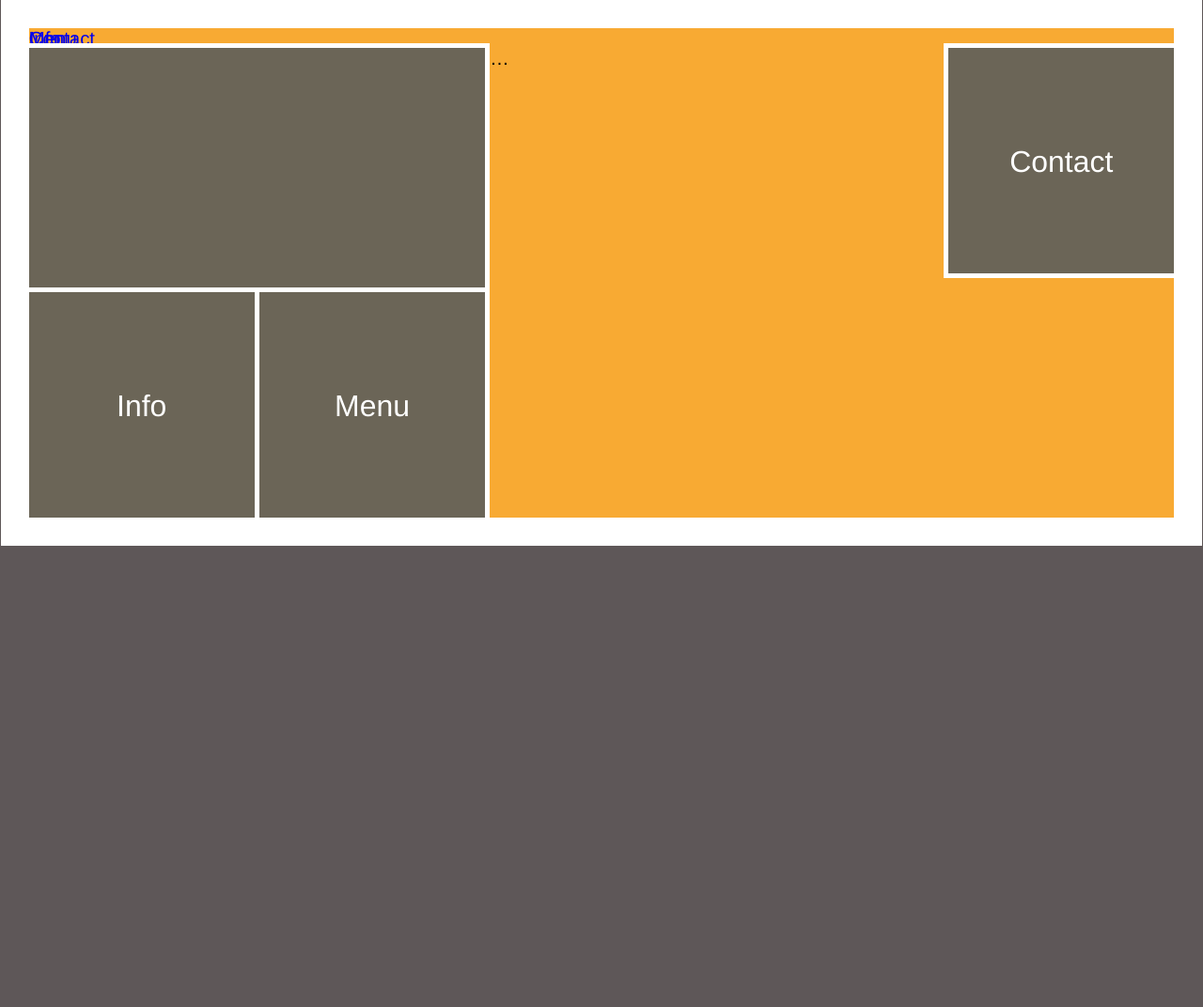
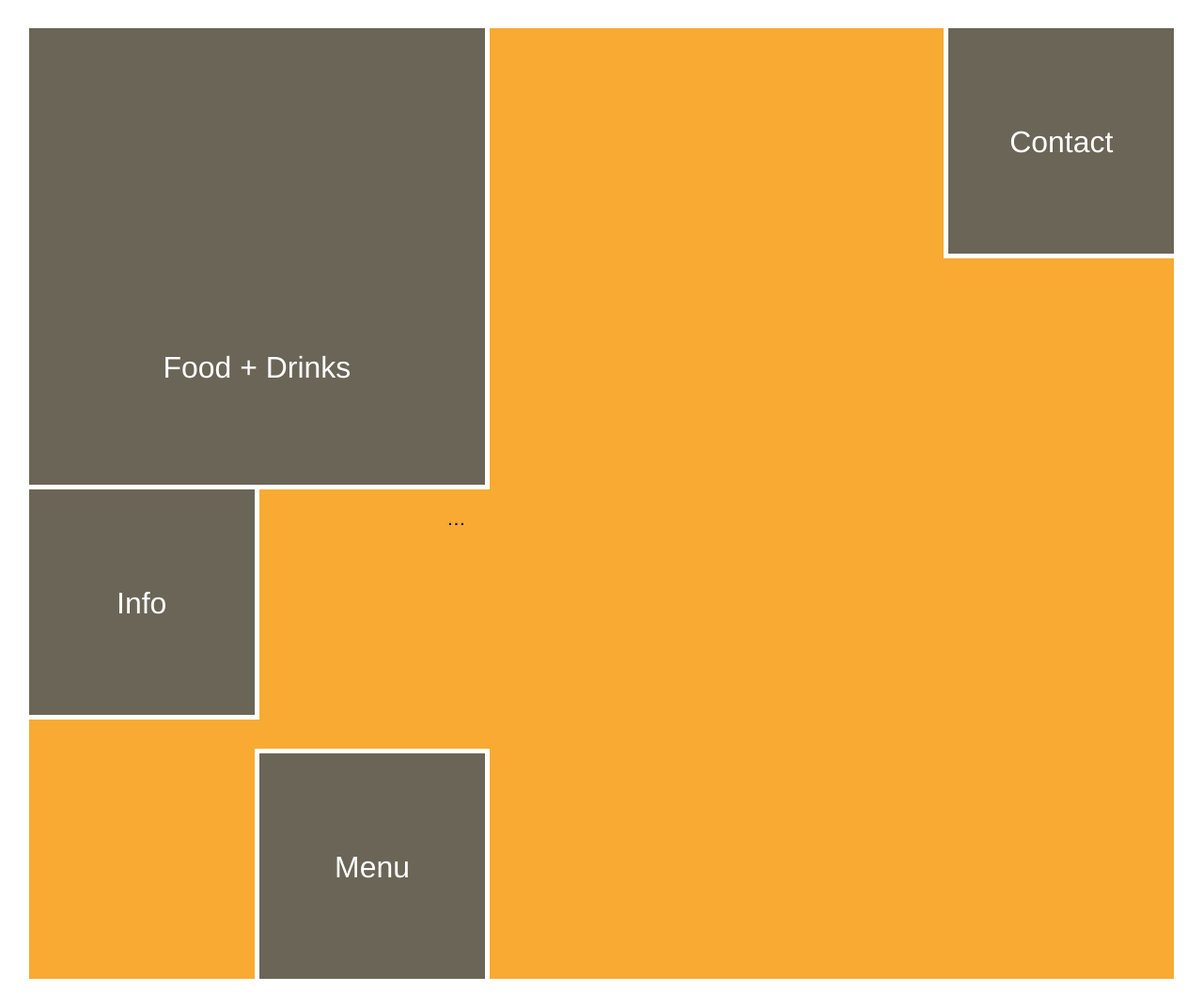
Before and after one commit to cornae/u6, a Jekyll site: the page built from index.html, in a window 1280 px wide. Shown: the whole page at 94% size. Built offline with Jekyll 4.4.1, drawn with Linux system fonts in a browser that asks for light colours; before the commit the page ends 900 px from its top, so only the background shows below that.

Commit message:
Contact shuffle

```diff
--- a/_includes/style/base.css
+++ b/_includes/style/base.css
@@ -1,7 +1,7 @@
 @import url("fontello/css/fontello.css");
 
 body {
-	background-color: #5e5758;
+	background-color: white;
 	padding: 0;
 	margin: 0;
 	font: 16px "Helvetica Neue", Arial, Helvetica, Geneva, sans-serif;
@@ -11,6 +11,28 @@
 
 #global-nav a {
 	position: absolute;
+	width: 188px;
+	height: 188px;
+	z-index: 2;
+	overflow: hidden;
+	text-indent: -1000px;
+}
+
+#global-nav a:hover {
+	background-color: white;
+	opacity: 0.06;
+}
+
+#global-nav a.info {
+	z-index: 2;
+	position: absolute;
+	top: 388px;
+}
+
+#global-nav a.contact {
+	z-index: 2;
+	position: absolute;
+	left: 770px;
 }
 
 
@@ -64,6 +86,7 @@
 	overflow: hidden;
 	position: relative;
 	z-index: 1;
+	transition: all 0.3s;
 }
 
 .tile h2 {
@@ -103,6 +126,12 @@
 	float: right;
 }
 
+#contact:target {
+	width: 570px;
+	z-index: 3;
+	height: 380px;
+}
+
 
 
 /* @end */
@@ -112,6 +141,7 @@
 #lifestyle-image {
 	height: 380px;
 	width: 570px;
+	float: right;
 }
 
 
@@ -121,7 +151,7 @@
 /* @group Tile: Info */
 
 #info {
-	margin-top: -192px;
+	/*margin-top: -192px;*/
 }
 
 
--- a/prototype.html
+++ b/prototype.html
@@ -17,7 +17,7 @@
 	<body>
 		<div id="menu">
 			<nav id="global-nav">
-				<a class="about" href="#about">Contact</a>
+				<a class="contact" href="#contact">Contact</a>
 				<a class="info" href="#info">Info</a>
 				<a class="menu" href="#menu">Menu</a>
 			</nav>
```
